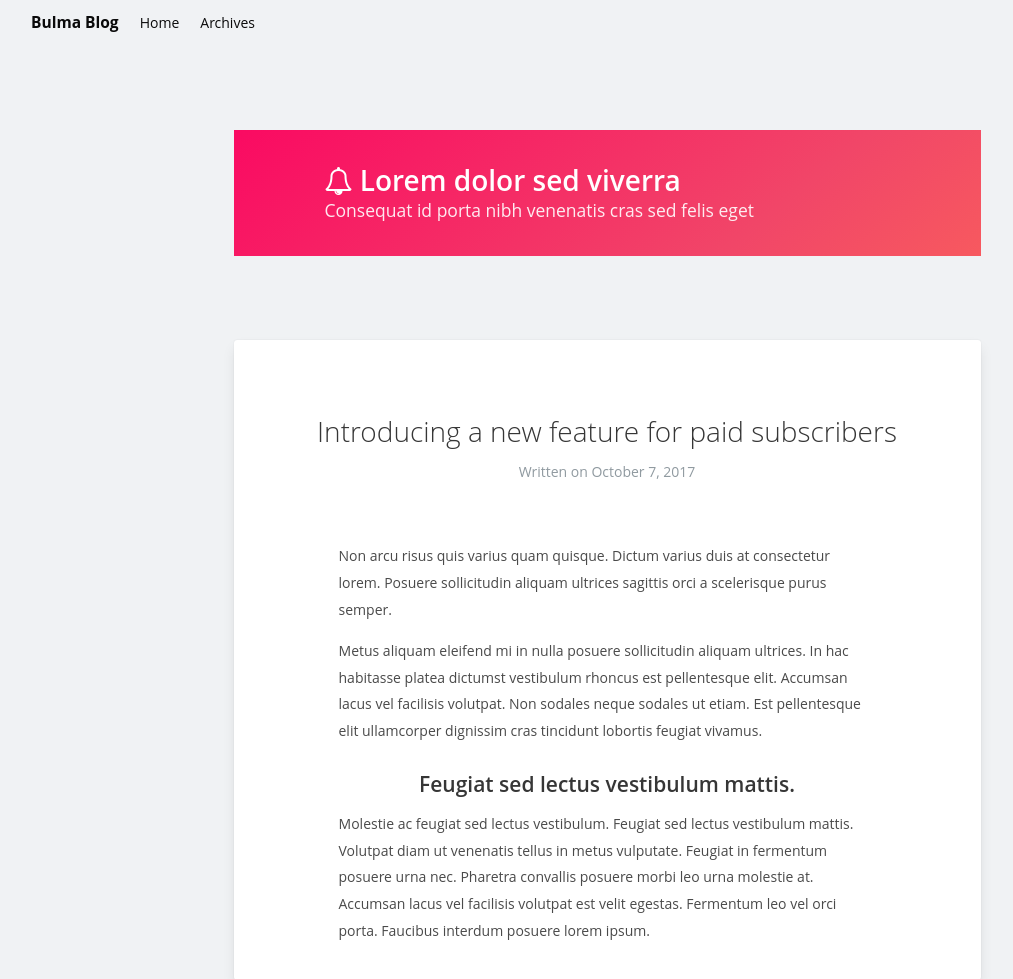
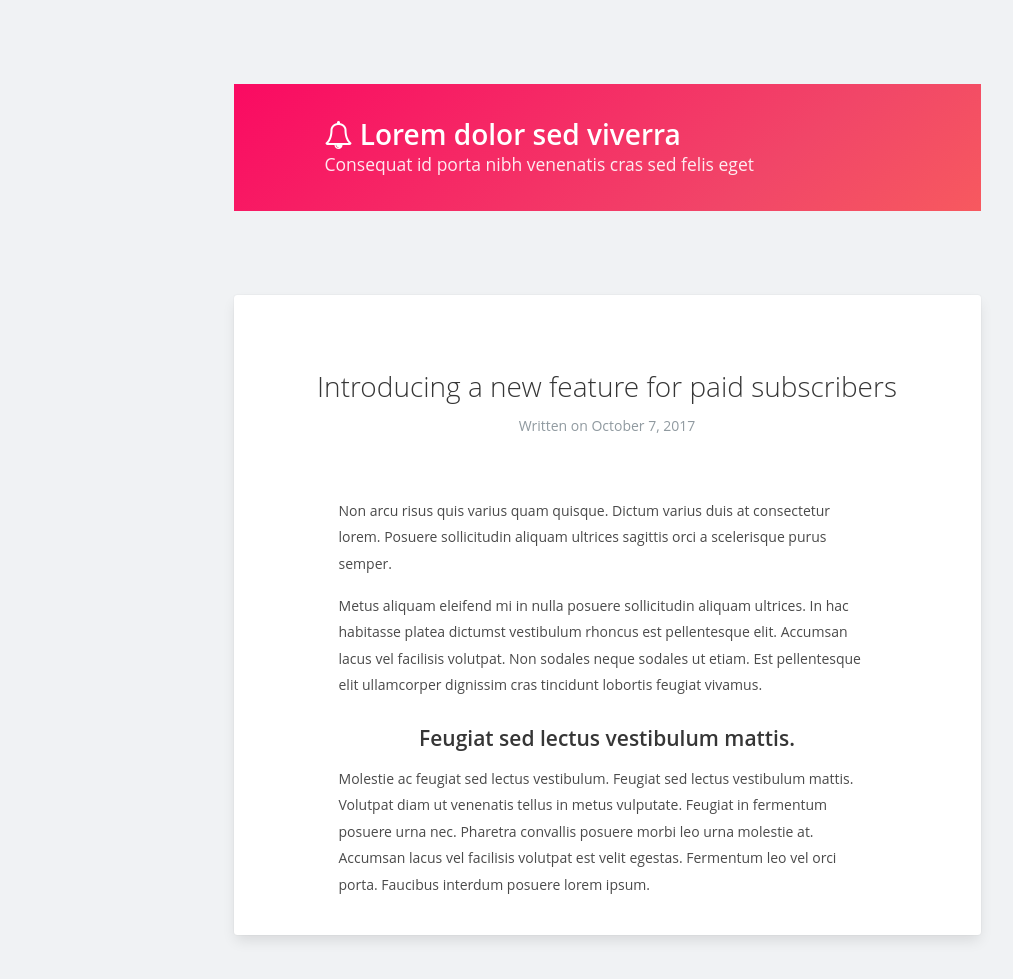
Before and after one commit to rdstach/firewrite, a plain HTML site: page index.html in a window 1280 px wide. Shown: the top 979 px of the page, without its empty margins (33-1046 px from the left). Drawn offline with nearby package versions, Linux system fonts and the light colour scheme.

Commit message:
No need for a navbar.

```diff
--- a/index.html
+++ b/index.html
@@ -11,7 +11,7 @@
 </head>
 <body>
 	<div class="container">
-	    <nav class="navbar is-white">
+	    <!-- <nav class="navbar is-white">
 	      <div class="navbar-brand">
 	        <a class="navbar-item brand-text" href="../">
 	          Bulma Blog
@@ -32,7 +32,7 @@
 	          </a>
 	        </div>
 	      </div>
-	    </nav>
+	    </nav> -->
 
 	    <section class="articles">
 	        <div class="column is-8 is-offset-2">
```
